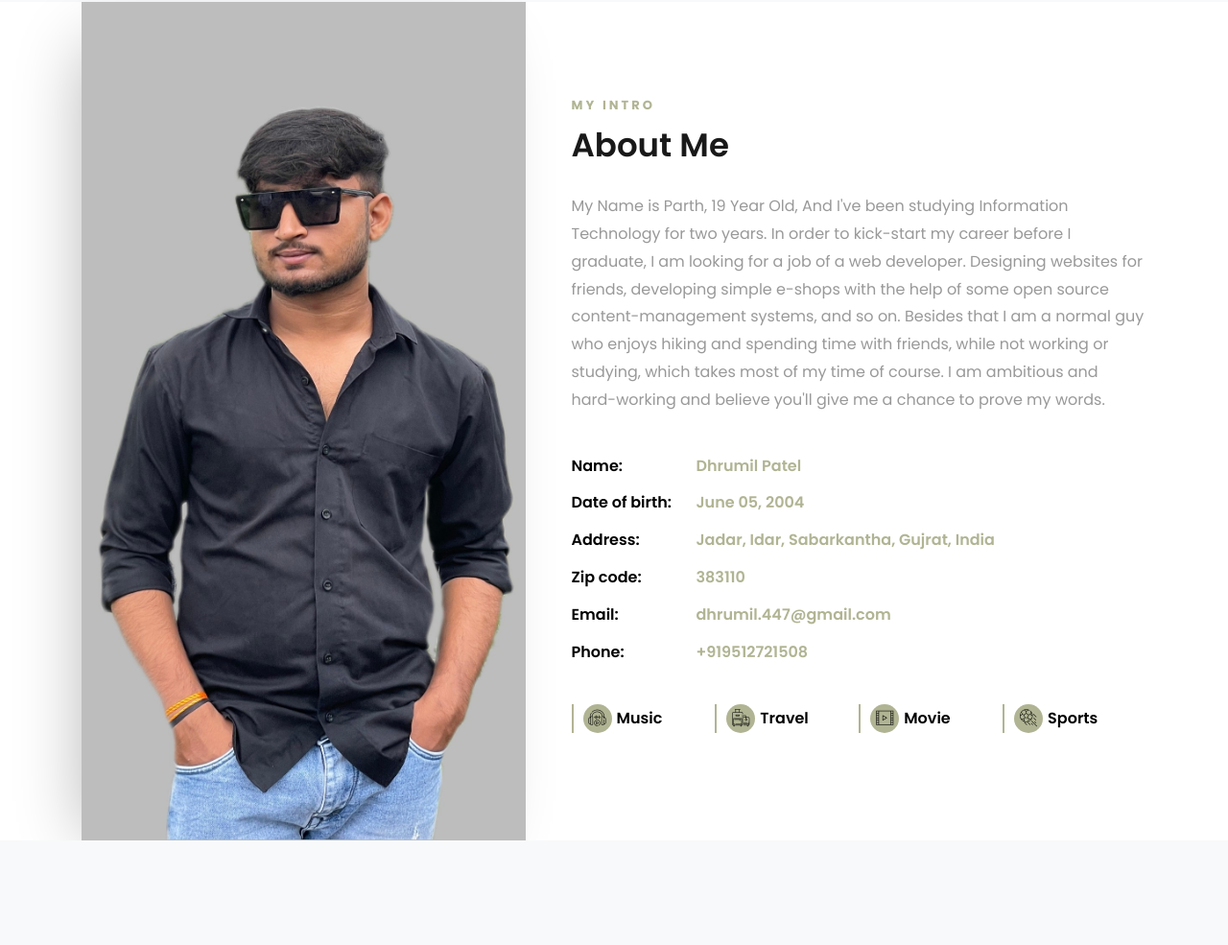
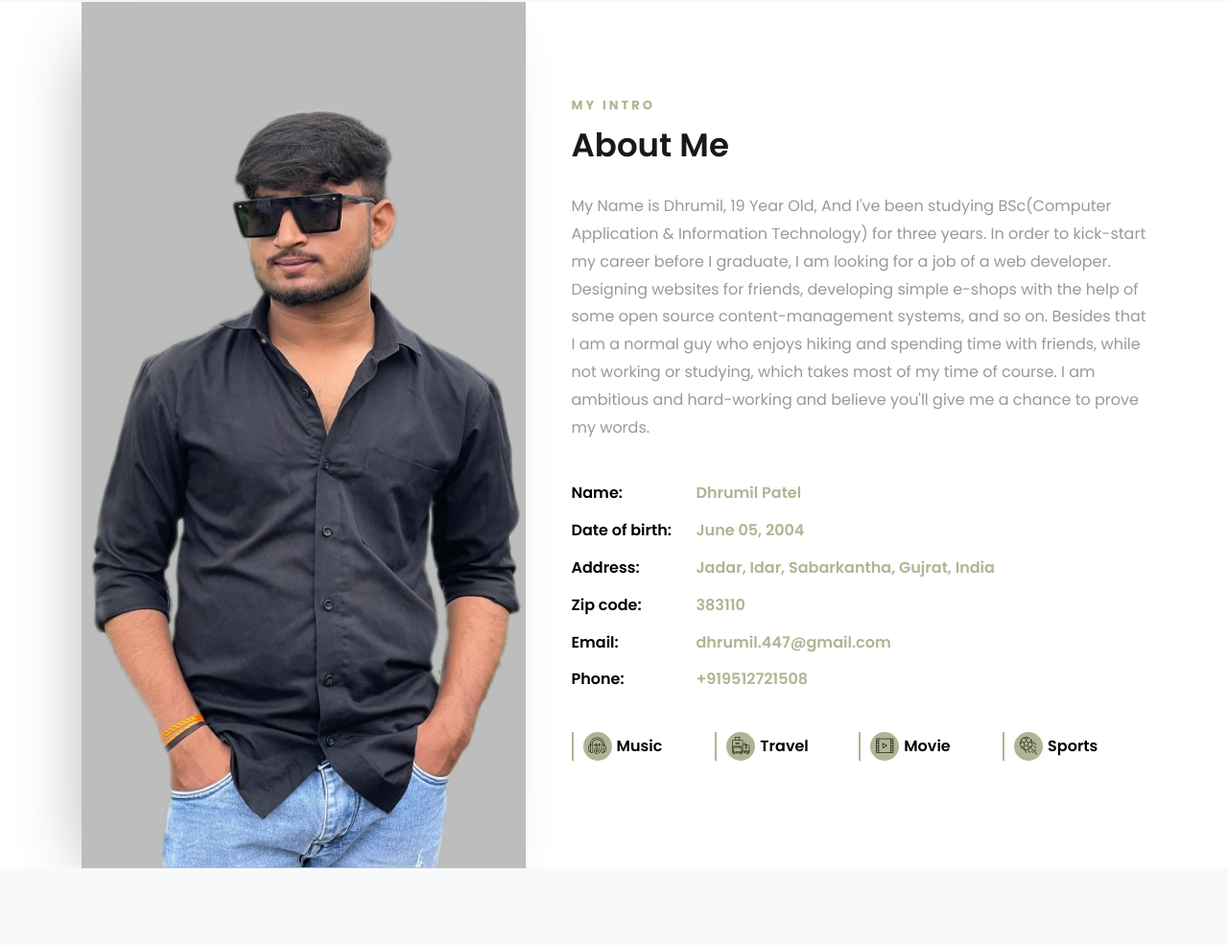
Before and after one commit to dhrumil447/personalportofolio, a plain HTML site: page index.html in a window 1280 px wide. Shown: the part 971-1956 px from the top of the page at 96% size. Drawn offline with Linux system fonts and the light colour scheme; some packages are replaced by stand-ins of ours; no server answers; files whose address does not match are found by name.

Commit message:
Update index.html

```diff
--- a/index.html
+++ b/index.html
@@ -150,7 +150,7 @@
 							<div class="col-md-12 heading-section ftco-animate">
 								<span class="subheading">My Intro</span>
 								<h2 class="mb-4" style="font-size: 34px; text-transform: capitalize;">About Me</h2>
-								<p>My Name is Parth, 19 Year Old, And I've been studying Information Technology for two years. In order to kick-start my career before I graduate, I am looking for a job of a web developer. Designing websites for friends, developing simple e-shops with the help of some open source content-management systems, and so on. Besides that I am a normal guy who enjoys hiking and spending time with friends, while not working or studying, which takes most of my time of course. I am ambitious and hard-working and believe you'll give me a chance to prove my words.</p>
+								<p>My Name is Dhrumil, 19 Year Old, And I've been studying BSc(Computer Application & Information Technology) for three years. In order to kick-start my career before I graduate, I am looking for a job of a web developer. Designing websites for friends, developing simple e-shops with the help of some open source content-management systems, and so on. Besides that I am a normal guy who enjoys hiking and spending time with friends, while not working or studying, which takes most of my time of course. I am ambitious and hard-working and believe you'll give me a chance to prove my words.</p>
 
 								<ul class="about-info mt-4 px-md-0 px-2">
 									<li class="d-flex"><span>Name:</span> <span>Dhrumil Patel</span></li>
```
